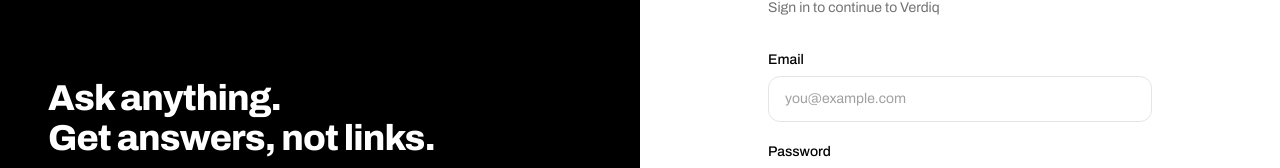
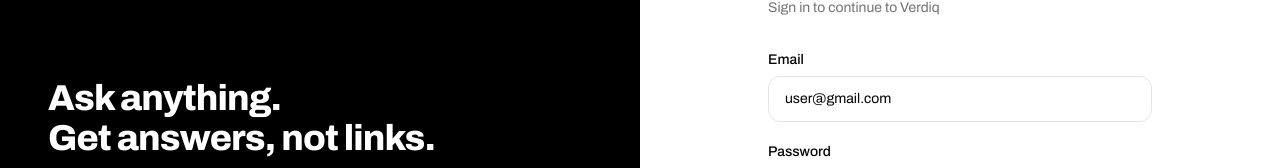
Before and after one commit to ofctarun/Verdiq, a React (Vite) app in the folder FRONTEND/: page /login in a window 1280 px wide. Shown: the part 254-422 px from the top of the page. Built offline with nearby package versions, Linux system fonts and the light colour scheme; no server answers.

Commit message:
provided demo credentails for users

```diff
--- a/FRONTEND/src/features/auth/pages/login.jsx
+++ b/FRONTEND/src/features/auth/pages/login.jsx
@@ -13,7 +13,7 @@ const fieldVariants = {
 }
 
 const Login = () => {
-  const [form, setForm] = useState({ email: '', password: '' })
+  const [form, setForm] = useState({ email: 'user@gmail.com', password: 'user@123' })
   const { loading, error, handleLogin } = useAuth()
   const navigate = useNavigate()
 
```
